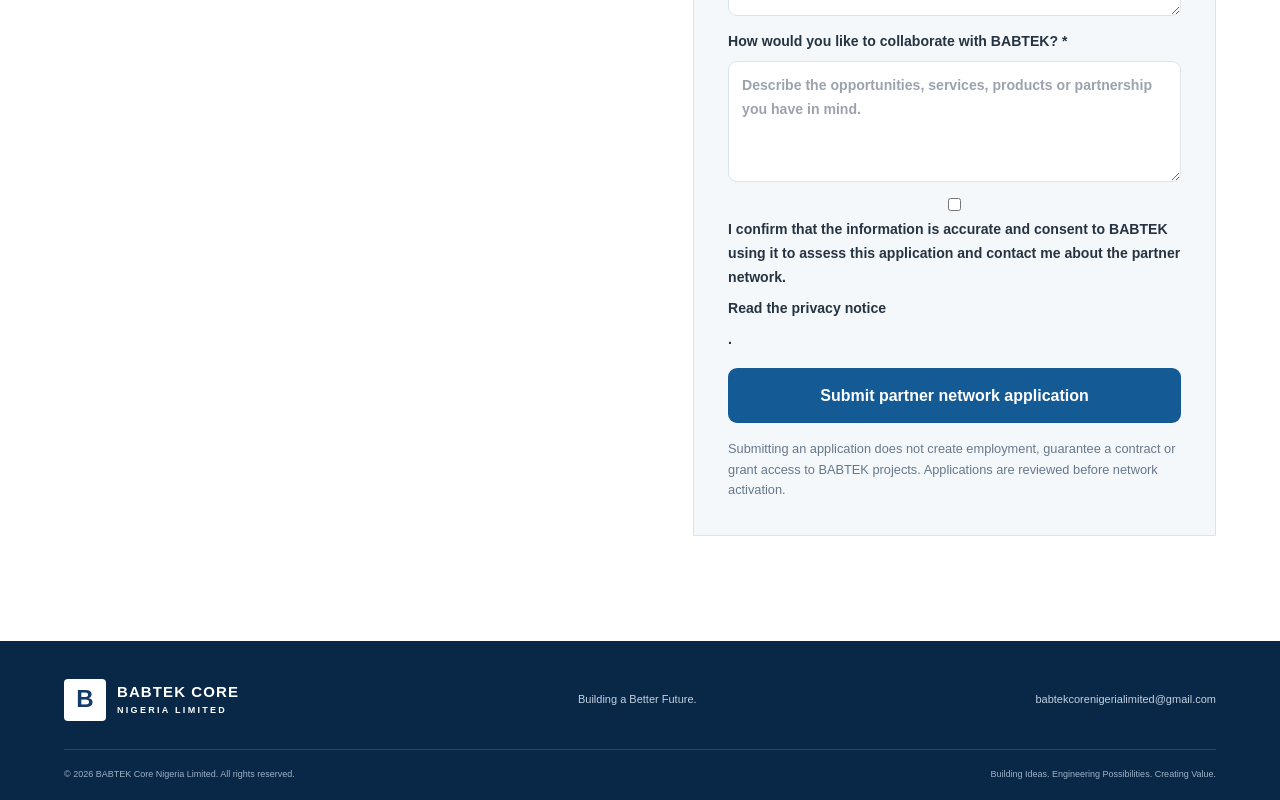
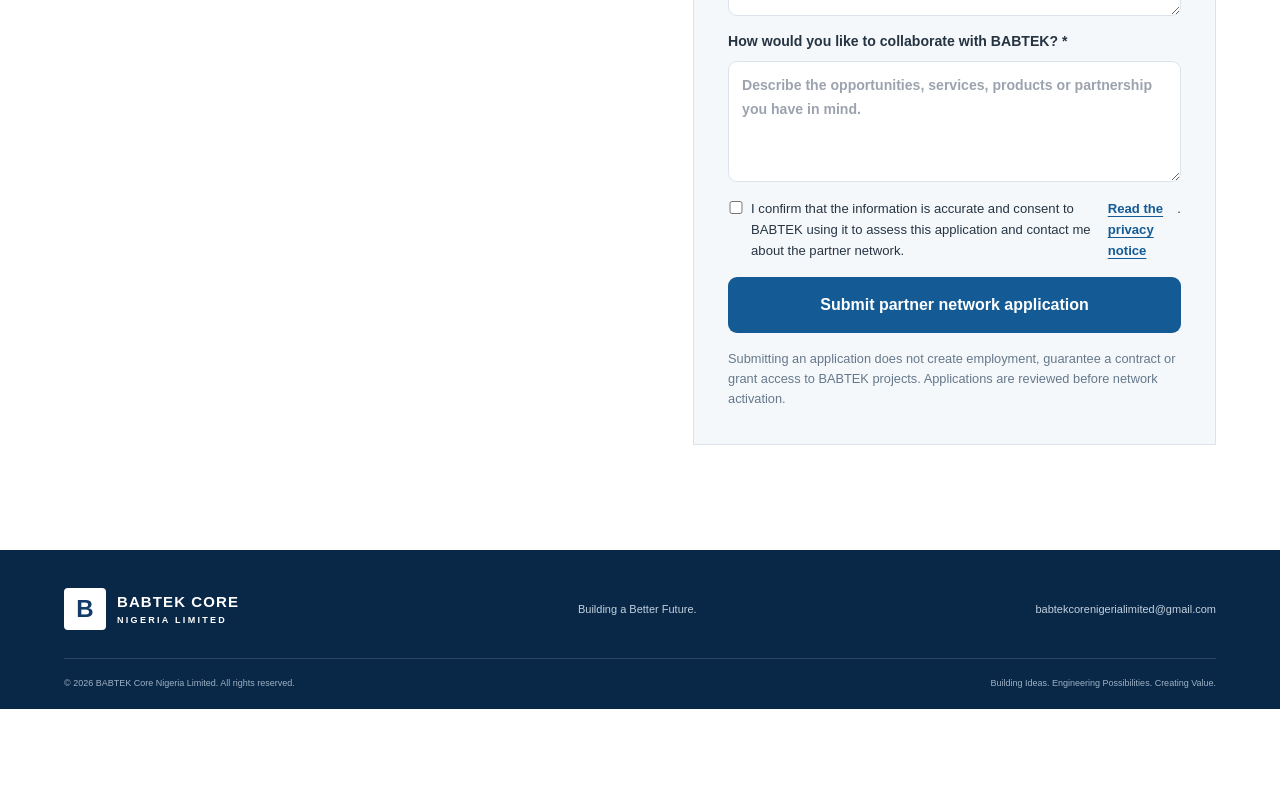
Before and after one commit to babtekcorenigerialimited-cpu/babtek-core-website, a Next.js app: page /partner-network in a window 1280 px wide. Shown: the part 1645-2445 px from the top of the page. After the commit the page ends 2354 px from the top, so only its background shows below. Built offline with nearby package versions, Linux system fonts and the light colour scheme; no server answers; the database is empty.

Commit message:
Add privacy acknowledgement to public partner applications

```diff
--- a/app/globals.css
+++ b/app/globals.css
@@ -619,3 +619,7 @@ a{color:inherit;text-decoration:none}
 .partner-review-form input,.partner-review-form select{width:100%;padding:10px;border:1px solid var(--line,#dce3eb);border-radius:8px}
 @media(max-width:850px){.partner-network-intro{grid-template-columns:1fr;gap:30px}.partner-application-record{grid-template-columns:1fr}}
 @media(max-width:560px){.partner-form-grid{grid-template-columns:1fr}.partner-form-wide{grid-column:auto}.partner-division-options{grid-template-columns:1fr}}
+
+.partner-privacy-consent{display:flex!important;flex-direction:row;align-items:flex-start;gap:10px;font-size:.82rem!important;font-weight:450!important;line-height:1.6}
+.partner-privacy-consent input{width:auto;min-width:16px;margin-top:3px}
+.partner-privacy-consent a{color:#145b96;text-decoration:underline;text-underline-offset:3px;font-weight:700}
```
